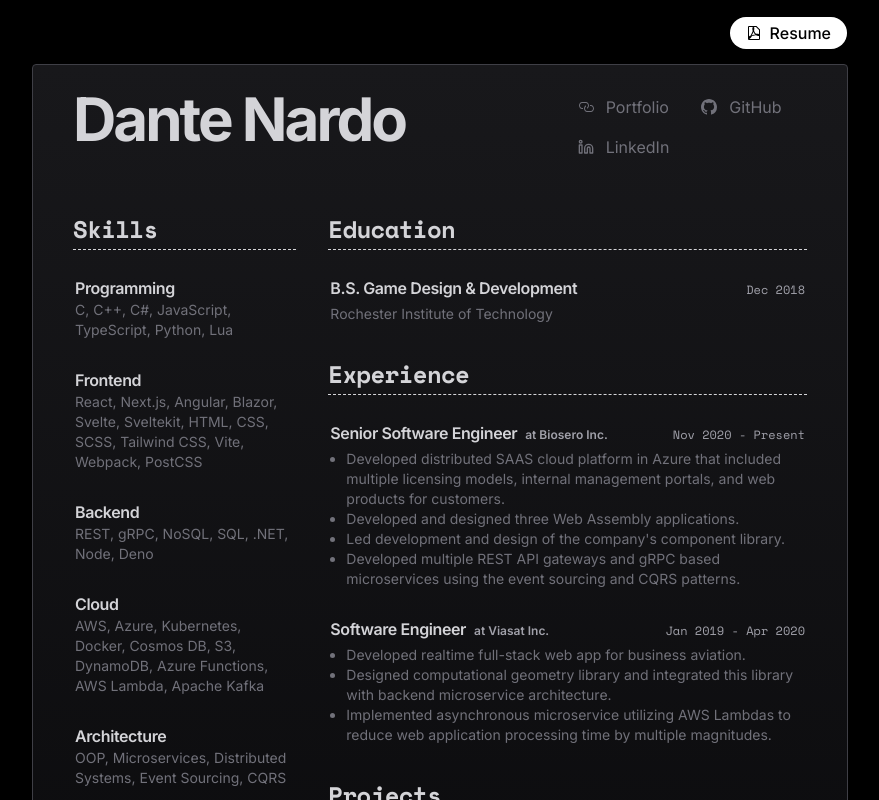
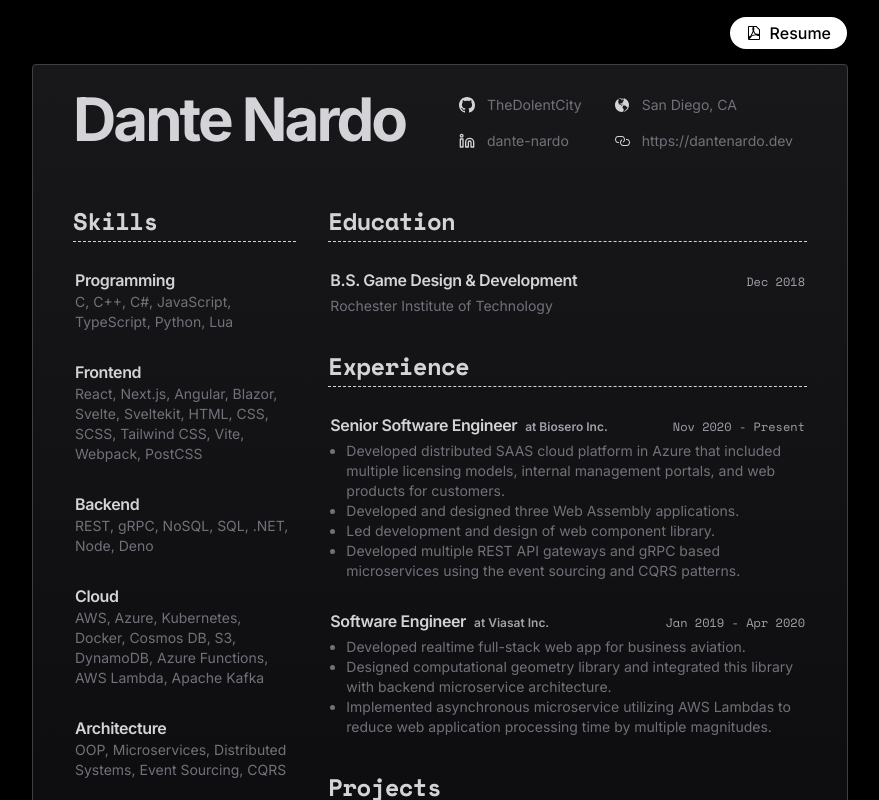
Before and after one commit to DanteNardo/portfolio, a Next.js app: page / in a window 1280 px wide. Shown: the whole page, without its empty margins (200-1079 px from the left). Built offline with nearby package versions, Linux system fonts and the light colour scheme.

Commit message:
Improved Contact Links
Improved the printing layout and the contact links for the resume.

```diff
--- /dev/null
+++ b/app/ContactLinkIcon.tsx
@@ -0,0 +1,7 @@
+export default function ContactLinkIcon({
+  children,
+}: {
+  children: React.ReactNode
+}) {
+  return <span className="text-base text-focus">{children}</span>
+}
--- /dev/null
+++ b/app/ContactLinkText.tsx
@@ -0,0 +1,7 @@
+export default function ContactLinkText({
+  children,
+}: {
+  children: React.ReactNode
+}) {
+  return <span className="text-sm">{children}</span>
+}
--- a/app/globals.css
+++ b/app/globals.css
@@ -4,7 +4,7 @@
 
 @layer utilities {
   .text-default {
-    @apply text-base-500;
+    @apply text-base-500 print:text-base-400;
   }
 
   .text-focus {
@@ -23,3 +23,8 @@
     @apply motion-safe:transition motion-safe:duration-200 motion-safe:ease-in-out;
   }
 }
+
+@page {
+  size: letter;
+  margin: 0;
+}
--- a/app/page.tsx
+++ b/app/page.tsx
@@ -1,5 +1,7 @@
 import ButtonResume from './ButtonPrint'
 import ContactLink from './ContactLink'
+import ContactLinkIcon from './ContactLinkIcon'
+import ContactLinkText from './ContactLinkText'
 import Section from './Section'
 import SectionBody from './SectionBody'
 import SectionHeader from './SectionHeader'
@@ -12,8 +14,8 @@ import SectionItemListItem from './SectionItemListItem'
 import SectionItemParagraph from './SectionItemParagraph'
 import SectionItemSubtitle from './SectionItemSubtitle'
 import SectionSeparator from './SectionSeparator'
-import { FiGithub, FiLinkedin } from 'react-icons/fi'
-import { GoLink, GoMarkGithub } from 'react-icons/go'
+import { FiLinkedin } from 'react-icons/fi'
+import { GoLink, GoGlobe, GoMarkGithub } from 'react-icons/go'
 
 export default function Home() {
   return (
@@ -21,27 +23,43 @@ export default function Home() {
       className="flex w-screen h-screen max-w-[100vw] max-h-screen print:p-0 px-8 py-16 items-start justify-center overflow-auto font-sans text-default bg-black print:bg-white"
       style={{ colorScheme: 'dark' }}
     >
-      <div className="relative flex flex-col w-[816px] h-[1056px] print:p-0 px-8 pt-6 rounded print:border-[0px] border border-base-700 bg-gradient-to-b from-base-900 to-base-950 print:from-white print:to-white">
+      <div className="relative flex flex-col w-[816px] h-[1056px] px-8 py-6 rounded print:border-[0px] border border-base-700 bg-gradient-to-b from-base-900 to-base-950 print:from-white print:to-white">
         <div className="print:hidden absolute flex top-[-3rem] left-0 right-0 justify-end">
           <ButtonResume />
         </div>
         <div className="flex w-full gap-8 px-2 pb-12 justify-between">
-          <h1 className="mb-2 text-6xl tracking-tighter font-bold text-focus">
+          <h1 className="grow text-6xl tracking-tighter font-bold text-focus">
             Dante Nardo
           </h1>
-          <div className="grid grid-cols-2 gap-1">
-            <ContactLink href="">
-              <GoLink />
-              <span>Portfolio</span>
-            </ContactLink>
-            <ContactLink href="">
-              <GoMarkGithub />
-              <span>GitHub</span>
-            </ContactLink>
-            <ContactLink href="">
-              <FiLinkedin />
-              <span>LinkedIn</span>
-            </ContactLink>
+          <div className="shrink flex h-min gap-1">
+            <div className="flex flex-col gap-1">
+              <ContactLink href="https://github.com/TheDolentCity">
+                <ContactLinkIcon>
+                  <GoMarkGithub />
+                </ContactLinkIcon>
+                <ContactLinkText>TheDolentCity</ContactLinkText>
+              </ContactLink>
+              <ContactLink href="https://www.linkedin.com/in/dante-nardo/">
+                <ContactLinkIcon>
+                  <FiLinkedin />
+                </ContactLinkIcon>
+                <ContactLinkText>dante-nardo</ContactLinkText>
+              </ContactLink>
+            </div>
+            <div className="flex flex-col gap-1">
+              <ContactLink href="https://www.google.com/maps/place/San+Diego,+CA/@32.8242405,-117.3891468,10z/data=!3m1!4b1!4m6!3m5!1s0x80d9530fad921e4b:0xd3a21fdfd15df79!8m2!3d32.715738!4d-117.1610838!16zL20vMDcxdnI">
+                <ContactLinkIcon>
+                  <GoGlobe />
+                </ContactLinkIcon>
+                <ContactLinkText>San Diego, CA</ContactLinkText>
+              </ContactLink>
+              <ContactLink href="dantenardo.dev">
+                <ContactLinkIcon>
+                  <GoLink />
+                </ContactLinkIcon>
+                <ContactLinkText>https://dantenardo.dev</ContactLinkText>
+              </ContactLink>
+            </div>
           </div>
         </div>
         <div className="flex-auto grid grid-cols-3 gap-4 overflow-hidden">
@@ -139,9 +157,7 @@ export default function Home() {
                     Developed and designed three Web Assembly applications.
                   </SectionItemListItem>
                   <SectionItemListItem>
-                    {
-                      "Led development and design of the company's component library."
-                    }
+                    Led development and design of web component library.
                   </SectionItemListItem>
                   <SectionItemListItem>
                     Developed multiple REST API gateways and gRPC based
```
